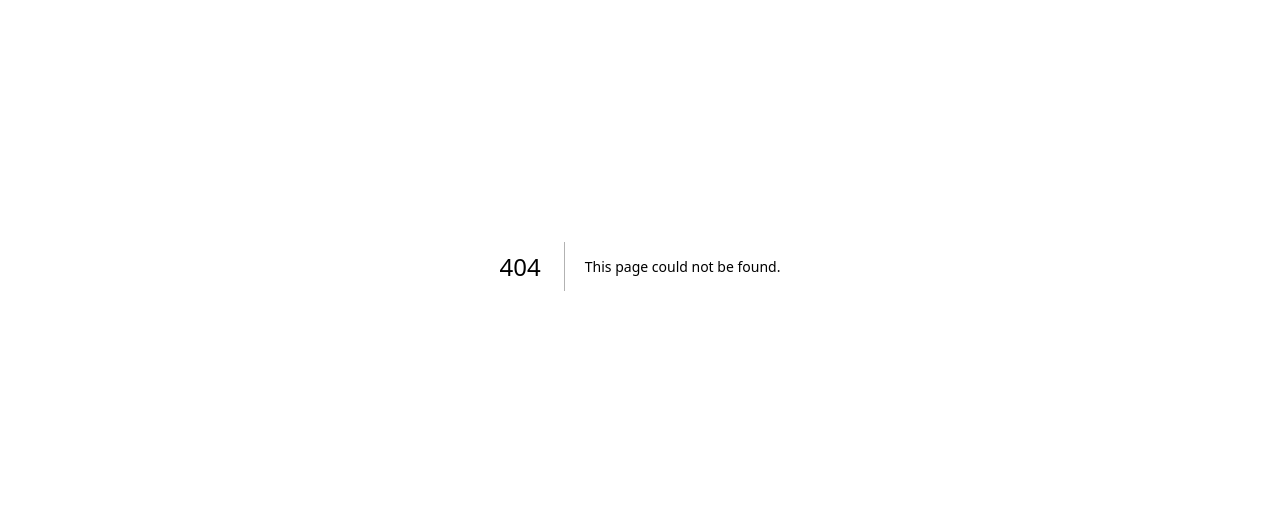
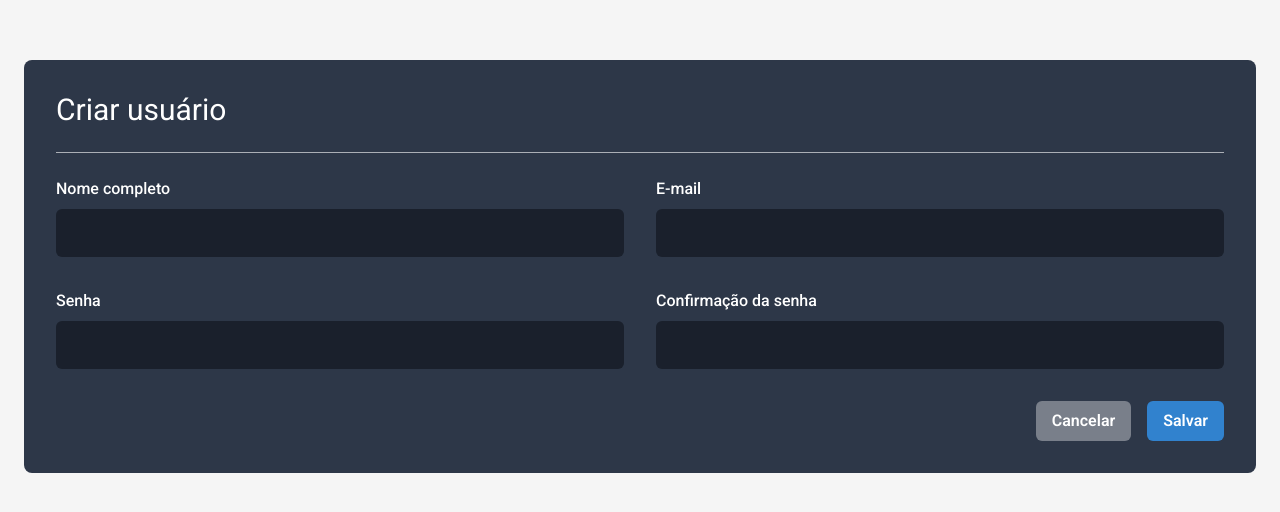
Before and after one commit to Calixoto/SPACT, a Next.js app: page /users/create in a window 1280 px wide. Before the commit this address had no page. Shown: the part 134-646 px from the top of the page. Built offline with nearby package versions, Linux system fonts and the light colour scheme.

Commit message:
pages create and login user

```diff
--- a/package.json
+++ b/package.json
@@ -12,11 +12,14 @@
     "@chakra-ui/react": "^2.3.7",
     "@emotion/react": "^11",
     "@emotion/styled": "^11",
+    "@hookform/resolvers": "^2.9.10",
     "@prisma/client": "^4.5.0",
     "framer-motion": "^6",
     "next": "^13.0.2",
     "react": "^18.2.0",
-    "react-dom": "^18.2.0"
+    "react-dom": "^18.2.0",
+    "react-hook-form": "^7.39.4",
+    "yup": "^0.32.11"
   },
   "devDependencies": {
     "@types/node": "18.11.3",
--- /dev/null
+++ b/src/components/Form/Input.tsx
@@ -0,0 +1,27 @@
+import { FormControl, FormLabel, Input as ChakraInput, InputProps as ChakraInputProps } from "@chakra-ui/react";
+
+interface InputProps extends ChakraInputProps {
+  name: string;
+  label?: string;
+}
+
+export function Input({ name, label, ...rest }: InputProps) {
+  return (
+    <FormControl>
+      { !!label && <FormLabel color="white" htmlFor={name}>{label}</FormLabel> }
+
+      <ChakraInput
+        name={name}
+        id={name}
+        focusBorderColor="blue.500"
+        bgColor="gray.800"
+        variant="filled"
+        _hover={{
+          bgColor: 'gray.800'
+        }}
+        size="lg"
+        {...rest}
+      />
+    </FormControl>
+  );
+}
--- /dev/null
+++ b/src/pages/users/create.tsx
@@ -0,0 +1,43 @@
+import { Box, Button, Divider, Flex, Heading, HStack, SimpleGrid, VStack } from "@chakra-ui/react";
+
+import { Input } from "../../components/Form/Input";
+
+export default function CreateUser() {
+  return (
+    <Box>
+      <Flex
+        w="100vw"
+        h="100vh"
+        align="center"
+        justify="center"
+      >
+        <Flex w="100%" my="6" maxWidth={1480} mx="auto" px="6">
+          <Box flex="1" borderRadius={8} bg="gray.700" p="8">
+            <Heading color="white" size="lg" fontWeight="normal">Criar usuário</Heading>
+
+            <Divider my="6" borderColor="white" />
+
+            <VStack spacing="8">
+              <SimpleGrid minChildWidth="240px" spacing="8" w="100%">
+                <Input color="white" name="name" label="Nome completo" />
+                <Input color="white" name="email" type="email" label="E-mail" />
+              </SimpleGrid>
+
+              <SimpleGrid minChildWidth="240px" spacing="8" w="100%">
+                <Input color="white" name="password" type="password" label="Senha" />
+                <Input color="white" name="password_confirmation" type="password" label="Confirmação da senha" />
+              </SimpleGrid>
+            </VStack>
+
+            <Flex mt="8" justify="flex-end">
+              <HStack spacing="4">
+                <Button colorScheme="whiteAlpha">Cancelar</Button>
+                <Button colorScheme="blue">Salvar</Button>
+              </HStack>
+            </Flex>
+          </Box>
+        </Flex>
+      </Flex>
+    </Box>
+  );
+}
```
Also changed, not shown: src/pages/users/login.tsx (added, +30 -0 lines), 1 other file (tests, documents, lock files or other folders).
